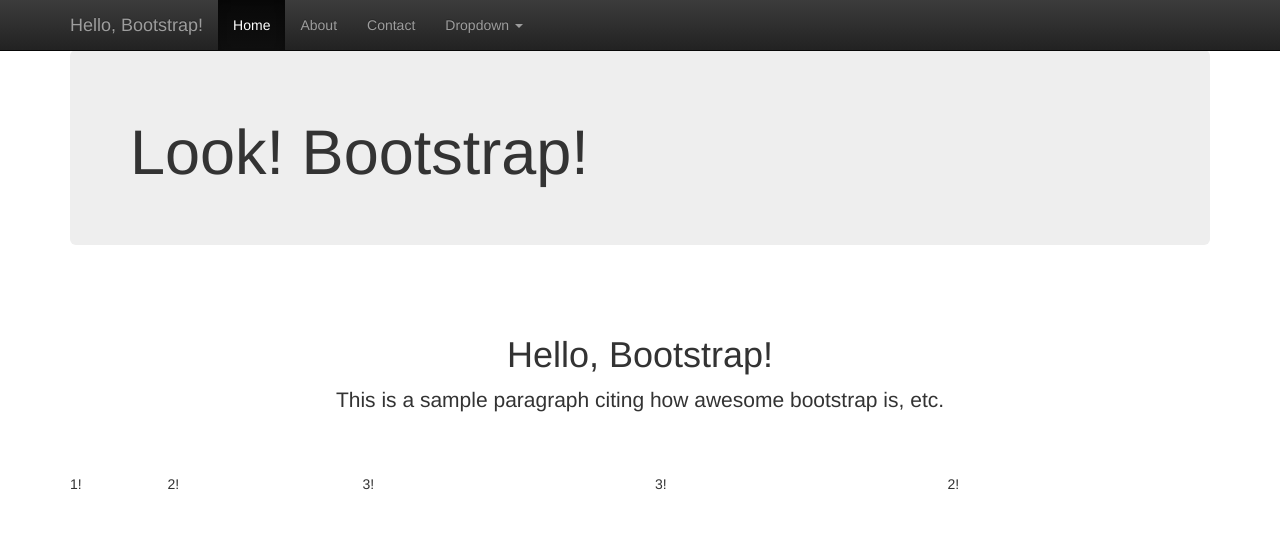
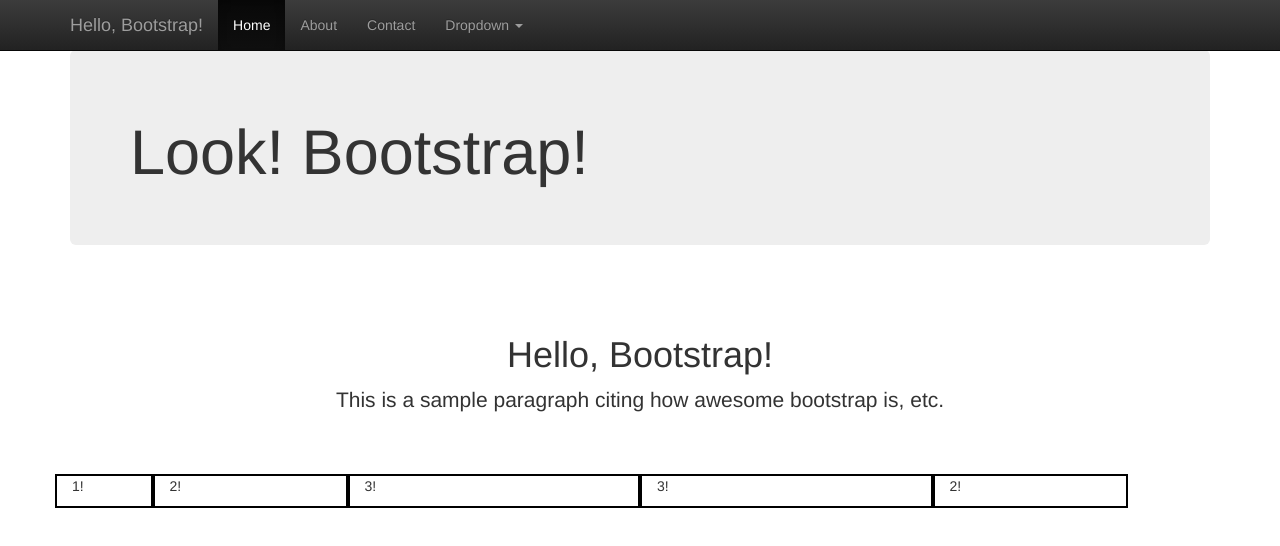
Before and after one commit to swegner/github100, a plain HTML site: page bootstrap/myFirstHomepage/index.html in a window 1280 px wide. Drawn offline with nearby package versions, Linux system fonts and the light colour scheme.

Commit message:
Add styles to visualize layout

```diff
--- a/bootstrap/myFirstHomepage/index.html
+++ b/bootstrap/myFirstHomepage/index.html
@@ -9,6 +9,7 @@
 
     <link href="../bower_components/bootstrap/dist/css/bootstrap.min.css" rel="stylesheet">
     <link href="../bower_components/bootstrap/dist/css/bootstrap-theme.min.css" rel="stylesheet">
+    <link href="styles.css" rel="stylesheet">
 
     <!-- Custom styles for this template -->
     <link href="starter-template.css" rel="stylesheet">
@@ -62,11 +63,11 @@
         </p>
       </div>
       <div class="row">
-        <div class="col-xs-1"><p>1!</p></div>
-        <div class="col-xs-2"><p>2!</p></div>
-        <div class="col-xs-3"><p>3!</p></div>
-        <div class="col-xs-3"><p>3!</p></div>
-        <div class="col-xs-2"><p>2!</p></div>
+        <div class="col-xs-1 layout-example"><p>1!</p></div>
+        <div class="col-xs-2 layout-example"><p>2!</p></div>
+        <div class="col-xs-3 layout-example"><p>3!</p></div>
+        <div class="col-xs-3 layout-example"><p>3!</p></div>
+        <div class="col-xs-2 layout-example"><p>2!</p></div>
       </div>
     </div>
 
--- /dev/null
+++ b/bootstrap/myFirstHomepage/styles.css
@@ -0,0 +1,5 @@
+.layout-example {
+  border-style: solid;
+  border-color: black;
+  border-width: 2px;
+}
```
